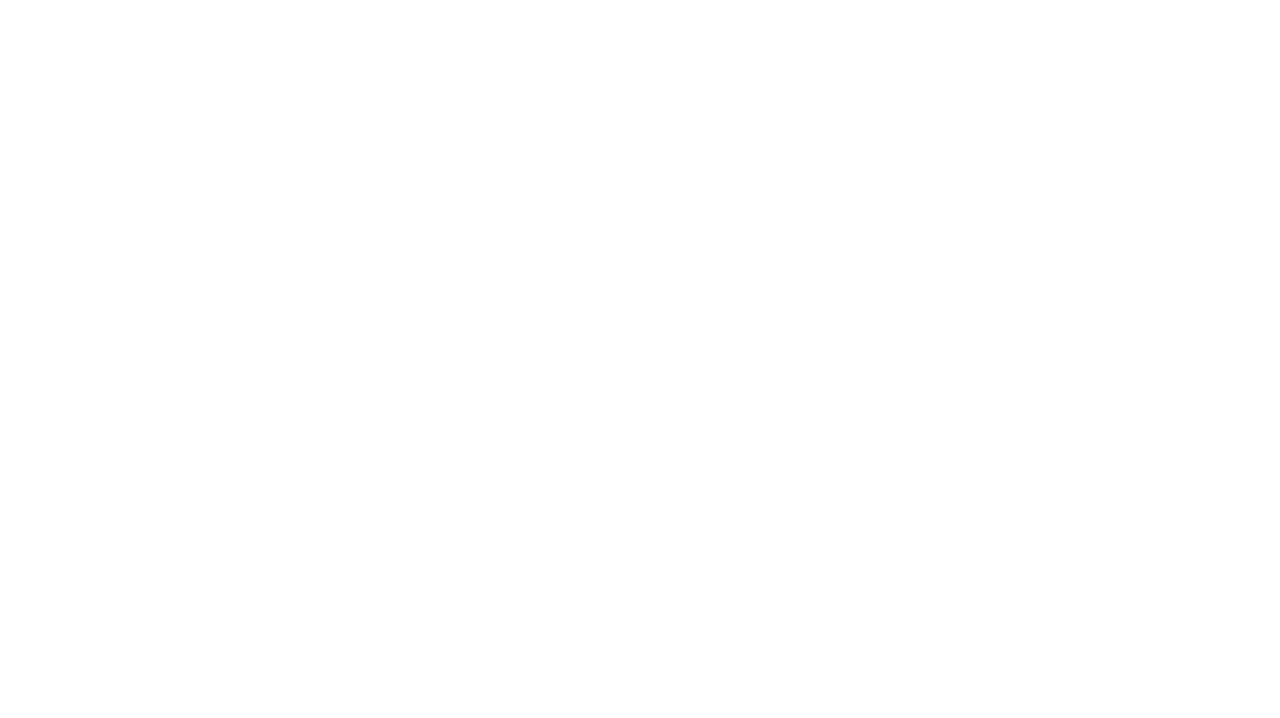
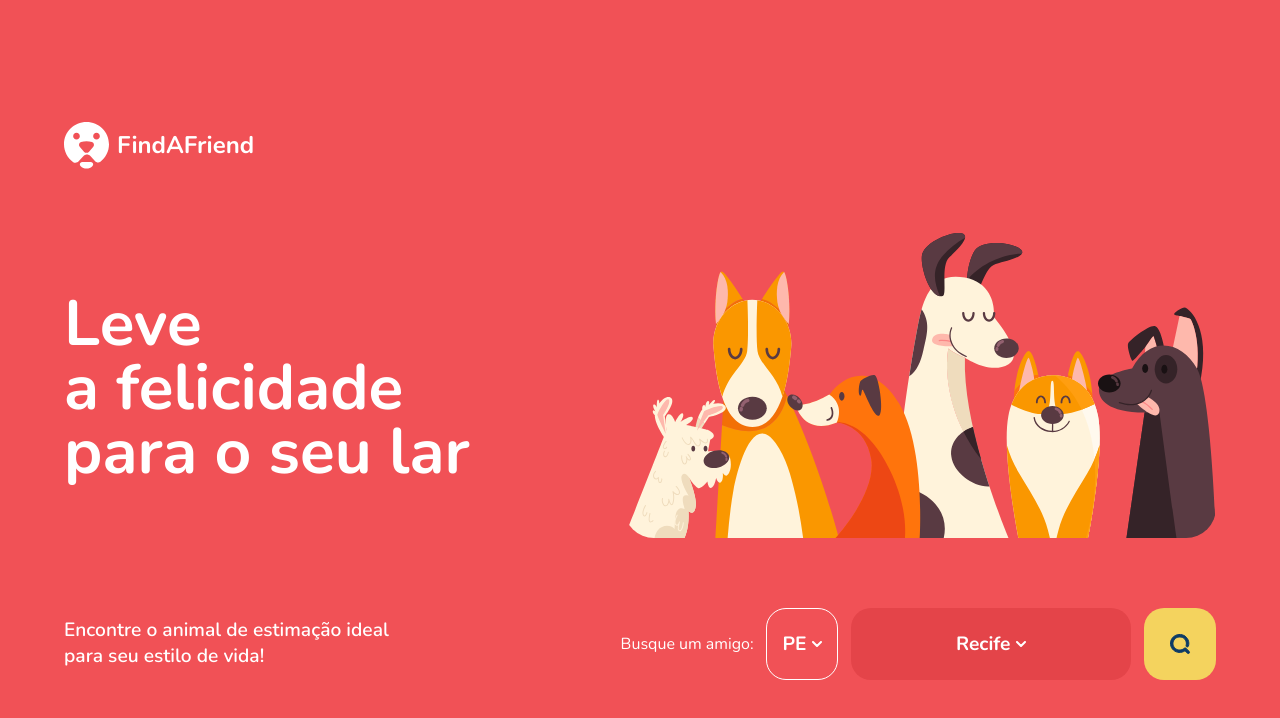
Before and after one commit to hugohoffmann035/-gcc-find-a-friend-web, a React (Vite) app: page / in a window 1280 px wide. Shown: the top 718 px of the page. Built offline with nearby package versions, Linux system fonts and the light colour scheme.

Commit message:
feat: More components to show in the home page

```diff
--- a/src/pages/Home/index.tsx
+++ b/src/pages/Home/index.tsx
@@ -1,4 +1,17 @@
-import { Container } from './styles'
+import {
+  Container,
+  Wrapper,
+  Logo,
+  Banner,
+  Action,
+  ButtonSelectState,
+  ButtonSelectCity,
+  ButtonSearch,
+} from './styles'
+import LogoSvg from '@/assets/icons/logo.svg'
+import DogsSvg from '@/assets/images/dogs.svg'
+import ArrowDownSvg from '@/assets/icons/arrow-down.svg'
+import SearchSvg from '@/assets/icons/search.svg'
 
 export function Home() {
   function handleSearchPets() {
@@ -13,5 +26,47 @@ export function Home() {
     // TO DO
   }
 
-  return <Container>{/* COMECE POR AQUI */}</Container>
+  return (
+    <Container>
+      <Wrapper>
+        <Logo>
+          <img src={LogoSvg} />
+          <span className="name">FindAFriend</span>
+        </Logo>
+        <Banner>
+          <div className="copy">
+            <p>Leve</p>
+            <p>a felicidade</p>
+            <p>para o seu lar</p>
+          </div>
+          <div>
+            <img src={DogsSvg} />
+          </div>
+        </Banner>
+        <Action>
+          <div className="call-to-action">
+            <p>Encontre o animal de estimação ideal</p>
+            <p>para seu estilo de vida!</p>
+          </div>
+          <form className="form">
+            <span className="label">Busque um amigo:</span>
+            <div className="separator" />
+            <ButtonSelectState>
+              <span>PE</span>
+              <img src={ArrowDownSvg} />
+            </ButtonSelectState>
+            <div className="separator" />
+            <ButtonSelectCity>
+              <span>Recife</span>
+              <img src={ArrowDownSvg} />
+            </ButtonSelectCity>
+            <div className="separator" />
+            <ButtonSearch>
+              <img src={SearchSvg} />
+            </ButtonSearch>
+          </form>
+        </Action>
+      </Wrapper>
+    </Container>
+  )
 }
--- a/src/pages/Home/styles.ts
+++ b/src/pages/Home/styles.ts
@@ -1,3 +1,133 @@
 import styled from 'styled-components'
 
-export const Container = styled.div``
+export const Container = styled.div`
+  background: ${(props) => props.theme.colors.primary};
+  height: 100%;
+  display: flex;
+  justify-content: center;
+  align-items: center;
+`
+
+export const Wrapper = styled.div`
+  display: flex;
+  flex-direction: column;
+  width: 1216px;
+  max-width: 90%;
+`
+
+export const Logo = styled.div`
+  display: flex;
+  flex-direction: row;
+  align-items: center;
+
+  img {
+  }
+
+  .name {
+    margin-left: 0.5rem;
+    font-weight: 700;
+    font-size: 1.5rem;
+  }
+`
+
+export const Banner = styled.div`
+  display: flex;
+  flex-direction: row;
+  justify-content: space-between;
+  margin-top: 4rem;
+
+  align-items: center;
+
+  .copy {
+    p {
+      font-size: 4rem;
+      font-weight: 800;
+      line-height: 4rem;
+    }
+  }
+
+  .media {
+  }
+`
+
+export const Action = styled.div`
+  display: flex;
+  flex-direction: row;
+  align-items: center;
+  justify-content: space-between;
+  margin-top: 4rem;
+
+  .call-to-action {
+    p {
+      font-size: 1.2rem;
+      font-weight: 600;
+      line-height: 1.6rem;
+    }
+  }
+
+  .form {
+    display: flex;
+    flex-direction: row;
+    align-items: center;
+
+    .label {
+      font-size: 1rem;
+    }
+
+    .separator {
+      margin: 0px 0.4rem;
+    }
+  }
+`
+
+export const ButtonSelectState = styled.button`
+  height: 72px;
+  width: 72px;
+  border: 1px solid #fff;
+  border-radius: 20px;
+  background: transparent;
+  color: #fff;
+  display: flex;
+  flex-direction: row;
+  align-items: center;
+  justify-content: center;
+
+  font-size: 1.2rem;
+  font-weight: 700;
+
+  img {
+    margin-left: 6px;
+  }
+`
+
+export const ButtonSelectCity = styled.button`
+  height: 72px;
+  min-width: 280px;
+  border-radius: 20px;
+  background: ${(props) => props.theme.colors.secundary};
+  border-style: none;
+  color: #fff;
+  display: flex;
+  flex-direction: row;
+  align-items: center;
+  justify-content: center;
+
+  font-size: 1.2rem;
+  font-weight: 700;
+
+  img {
+    margin-left: 6px;
+  }
+`
+
+export const ButtonSearch = styled.button`
+  height: 72px;
+  min-width: 72px;
+  border-radius: 20px;
+  border-style: none;
+  background: #f4d35e;
+  display: flex;
+  flex-direction: row;
+  align-items: center;
+  justify-content: center;
+`
```
